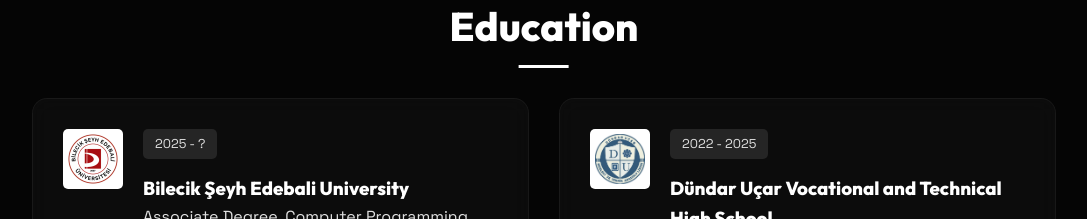
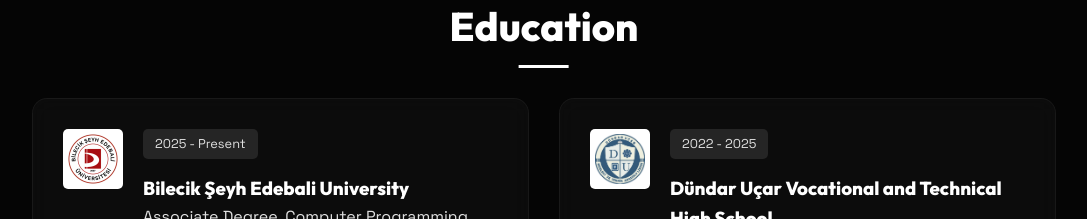
Before and after one commit to efekrbas/website, a React (Vite) app: page / in a window 1280 px wide. Shown: the part 3520-3739 px from the top of the page, without its empty margins (96-1183 px from the left). Built offline with nearby package versions, Linux system fonts and the light colour scheme; no server answers.

Commit message:
fix: Bilecik Seyh Edebali Universitesi Turkce duzeltmesi ve tarih guncelleme

```diff
--- a/src/components/Education.jsx
+++ b/src/components/Education.jsx
@@ -22,7 +22,7 @@ const Education = () => {
                                 className="company-logo" />
                         </div>
                         <div className="text-container">
-                            <div className="year">2025 - ?</div>
+                            <div className="year">2025 - {t('present')}</div>
                             <h3>{t('bilecikUniversity')}</h3>
                             <p>{t('associateDegree')}</p>
                         </div>
--- a/src/context/LanguageContext.jsx
+++ b/src/context/LanguageContext.jsx
@@ -32,11 +32,11 @@ export const translations = {
 
         // About
         aboutTitle: 'Hakkımda',
-        aboutText: 'Medipol Sağlık Grubu\'nda Bilgi İşlem Saha Destek Stajyeri olarak çalıştım ve bu süreçte son kullanıcıların donanım-yazılım sorunlarını çözme, arıza-tespiti konularında pratik deneyim kazandım. Ayrıca bilgisayar, yazıcı ve çevre birimlerinin kurulum–bakım işlemlerini gerçekleştirme konularında aktif görev aldım. Bilecik Şeyh Edebali University\'nde Bilgisayar Programcılığı bölümünde önlisans eğitimime devam ediyor, aynı zamanda yazılım geliştirme üzerine yoğunlaşıyorum.',
+        aboutText: 'Medipol Sağlık Grubu\'nda Bilgi İşlem Saha Destek Stajyeri olarak çalıştım ve bu süreçte son kullanıcıların donanım-yazılım sorunlarını çözme, arıza-tespiti konularında pratik deneyim kazandım. Ayrıca bilgisayar, yazıcı ve çevre birimlerinin kurulum–bakım işlemlerini gerçekleştirme konularında aktif görev aldım. Bilecik Şeyh Edebali Üniversitesi\'nde Bilgisayar Programcılığı bölümünde önlisans eğitimime devam ediyor, aynı zamanda yazılım geliştirme üzerine yoğunlaşıyorum.',
 
         // Experience
         experienceTitle: 'Deneyim',
-        present: 'Günümüz',
+        present: 'Devam ediyor',
         expItem1: 'Son kullanıcı donanım-yazılım sorunları çözümü.',
         expItem2: 'Arıza tespiti ve pratik çözüm üretimi.',
         expItem3: 'Donanım kurulum ve bakım işlemleri.',
@@ -93,7 +93,7 @@ export const translations = {
         recentlyUpdated: 'Son Güncellenenler',
         loadingProjects: 'Projeler yükleniyor...',
         viewAll: 'Tümünü Gör',
-        bilecikUniversity: 'Bilecik Şeyh Edebali University',
+        bilecikUniversity: 'Bilecik Şeyh Edebali Üniversitesi',
         dundarUcarHighSchool: 'Dündar Uçar Mesleki Ve Teknik Anadolu Lisesi',
         Congenital: 'Doğuştan',
         certAIMiniBootcamp: 'Yapay Zeka Mini Bootcamp',
```
